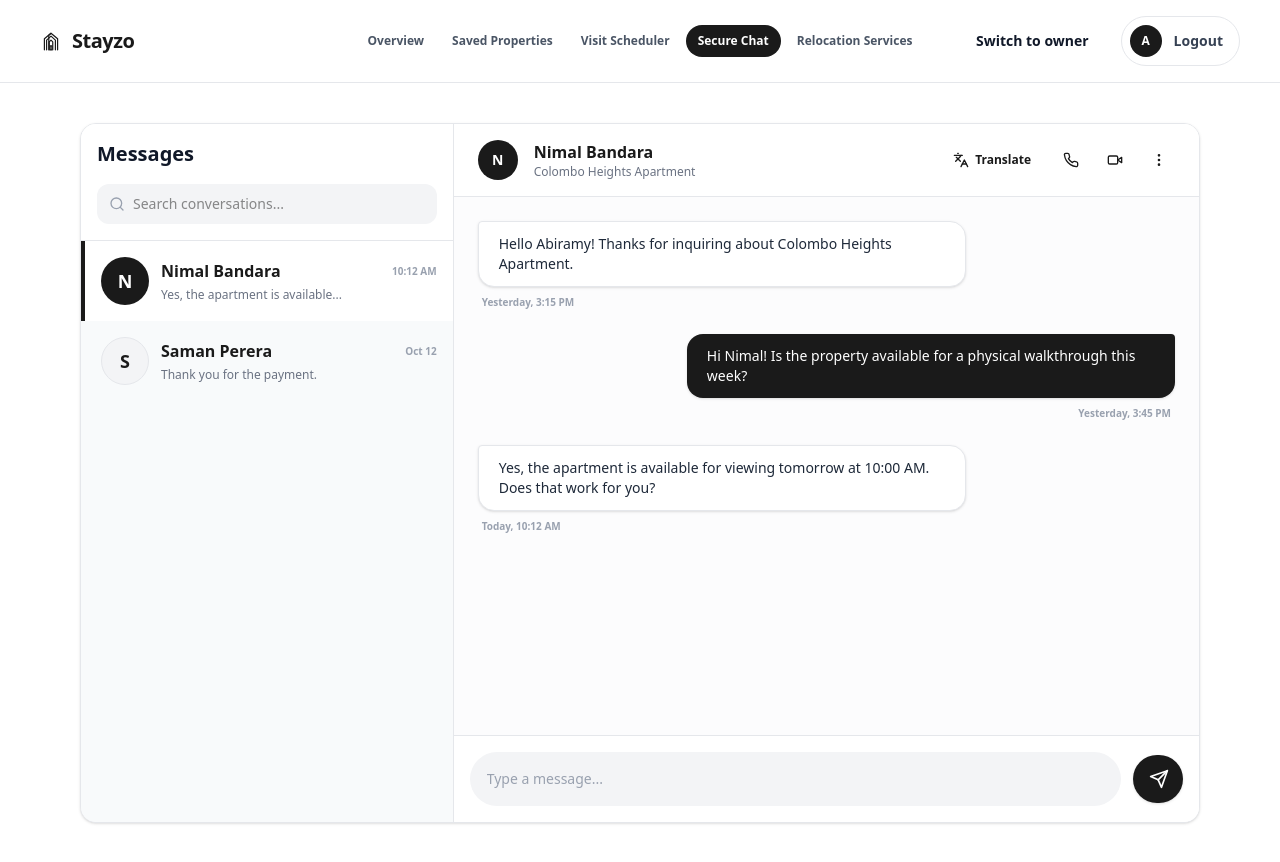
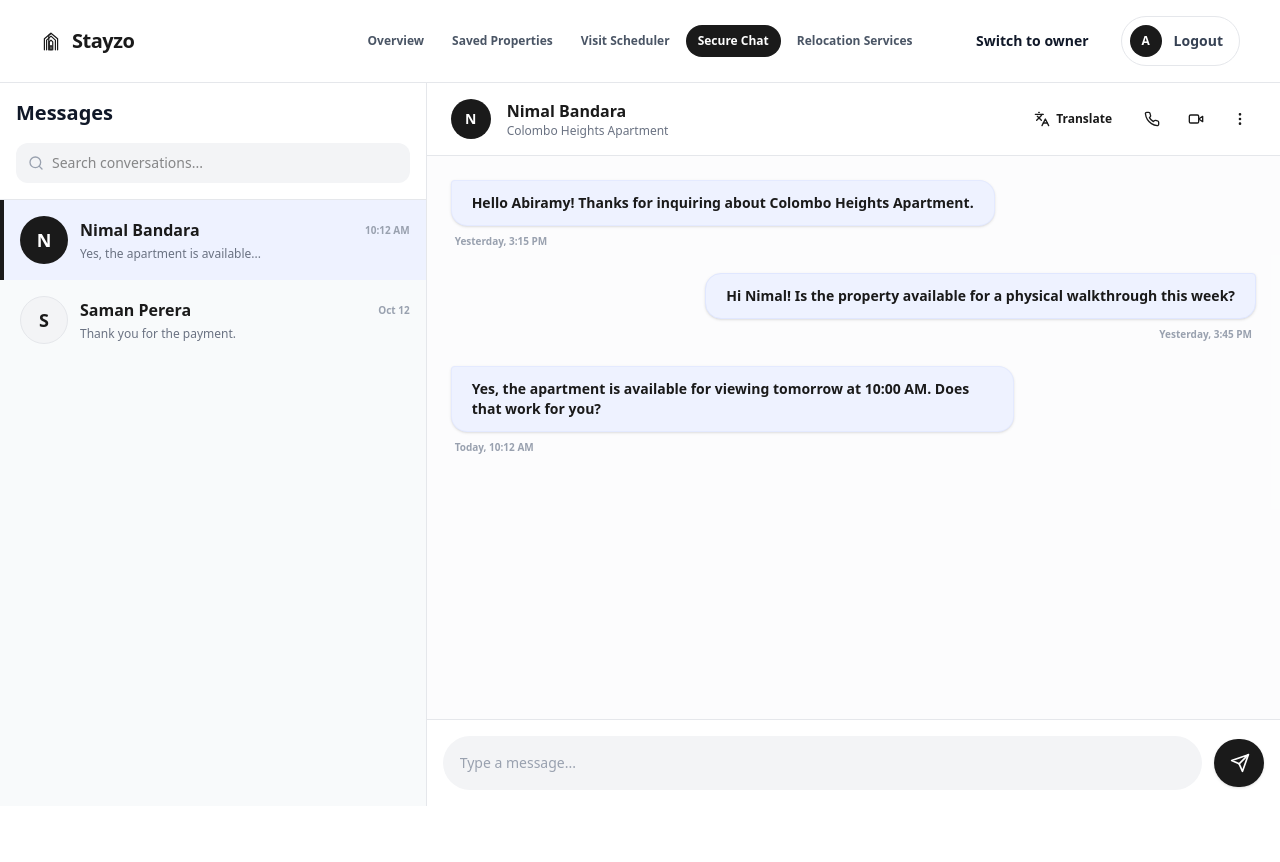
Before and after one commit to AbiNathan11/Stayzo_frontend, a Next.js app: page /dashboard/tenant/chat in a window 1280 px wide. After the commit the page ends 806 px from the top, so only its background shows below. Built offline with nearby package versions, Linux system fonts and the light colour scheme.

Commit message:
frontend

```diff
--- a/src/app/auth/page.tsx
+++ b/src/app/auth/page.tsx
@@ -66,7 +66,7 @@ export default function TenantAuth() {
   };
 
   return (
-    <div className="min-h-screen bg-[#F8FAFB] text-[#1A1A1A] font-sans selection:bg-[#4F46E5] selection:text-white flex flex-col">
+    <div className="min-h-screen bg-[#F8FAFB] text-[#1A1A1A] font-sans selection:bg-[#1A1A1A] selection:text-white flex flex-col">
 
       {/* Simple Header matching the navbar branding */}
       <header className="w-full bg-white border-b border-gray-100 py-4 px-6 sm:px-8 flex justify-between items-center z-50 shrink-0">
@@ -93,7 +93,7 @@ export default function TenantAuth() {
           </svg>
           <span className="text-xl font-bold tracking-tight text-[#1A1A1A]">Stayzo</span>
         </Link>
-        <Link href="/" className="text-xs font-extrabold text-gray-500 hover:text-[#4F46E5] transition uppercase tracking-wider">
+        <Link href="/" className="text-xs font-extrabold text-gray-500 hover:text-[#1A1A1A] transition uppercase tracking-wider">
           Back to Home
         </Link>
       </header>
@@ -124,7 +124,7 @@ export default function TenantAuth() {
                         required
                         value={firstName}
                         onChange={(e) => setFirstName(e.target.value)}
-                        className="w-full bg-[#F5F7F8] border border-transparent rounded-xl px-4 py-3 outline-none focus:bg-white focus:border-[#4F46E5] focus:ring-2 focus:ring-[#4F46E5]/20 transition text-sm text-gray-800 font-semibold"
+                        className="w-full bg-[#F5F7F8] border border-transparent rounded-xl px-4 py-3 outline-none focus:bg-white focus:border-[#1A1A1A] transition text-sm text-gray-800 font-semibold"
                         placeholder="Jane"
                       />
                     </div>
@@ -135,7 +135,7 @@ export default function TenantAuth() {
                         required
                         value={lastName}
                         onChange={(e) => setLastName(e.target.value)}
-                        className="w-full bg-[#F5F7F8] border border-transparent rounded-xl px-4 py-3 outline-none focus:bg-white focus:border-[#4F46E5] focus:ring-2 focus:ring-[#4F46E5]/20 transition text-sm text-gray-800 font-semibold"
+                        className="w-full bg-[#F5F7F8] border border-transparent rounded-xl px-4 py-3 outline-none focus:bg-white focus:border-[#1A1A1A] transition text-sm text-gray-800 font-semibold"
                         placeholder="Doe"
                       />
                     </div>
@@ -151,7 +151,7 @@ export default function TenantAuth() {
                     required
                     value={email}
                     onChange={(e) => setEmail(e.target.value)}
-                    className="w-full bg-[#F5F7F8] border border-transparent rounded-xl px-4 py-3.5 outline-none focus:bg-white focus:border-[#4F46E5] focus:ring-2 focus:ring-[#4F46E5]/20 transition text-sm text-gray-800 font-semibold"
+                    className="w-full bg-[#F5F7F8] border border-transparent rounded-xl px-4 py-3.5 outline-none focus:bg-white focus:border-[#1A1A1A] transition text-sm text-gray-800 font-semibold"
                     placeholder="jane@example.com"
                   />
                 </div>
@@ -175,7 +175,7 @@ export default function TenantAuth() {
                       setLastName('');
                       setError('');
                     }}
-                    className="text-[#4F46E5] hover:underline font-extrabold cursor-pointer"
+                    className="text-[#1A1A1A] hover:underline font-extrabold cursor-pointer"
                   >
                     {mode === 'login' ? 'Sign up' : 'Log in'}
                   </button>
@@ -187,13 +187,13 @@ export default function TenantAuth() {
             <div className="w-full animate-in fade-in slide-in-from-right-8 duration-500">
               <button
                 onClick={() => { setStep('form'); setError(''); setOtp(''); }}
-                className="flex items-center text-gray-400 hover:text-[#4F46E5] transition text-[10px] font-extrabold tracking-wider uppercase mb-8"
+                className="flex items-center text-gray-400 hover:text-[#1A1A1A] transition text-[10px] font-extrabold tracking-wider uppercase mb-8"
               >
                 <ArrowLeft className="w-3.5 h-3.5 mr-2" /> Back
               </button>
 
               <h2 className="text-3xl font-extrabold text-[#1A1A1A] mb-3 tracking-tight">Check your email</h2>
-              <div className="flex items-center space-x-2 text-[#4F46E5] mb-8">
+              <div className="flex items-center space-x-2 text-[#1A1A1A] mb-8">
                 <CheckCircle2 className="w-4 h-4 shrink-0" />
                 <p className="text-xs font-semibold text-gray-400">
                   We've sent a 6-digit code to <span className="font-extrabold text-[#1A1A1A] break-all">{email || 'your email'}</span>
@@ -211,7 +211,7 @@ export default function TenantAuth() {
                     value={otp}
                     onChange={(e) => setOtp(e.target.value)}
                     maxLength={6}
-                    className="w-full bg-[#F5F7F8] border border-transparent rounded-xl px-4 py-3.5 outline-none focus:bg-white focus:border-[#4F46E5] focus:ring-2 focus:ring-[#4F46E5]/20 transition text-2xl tracking-[0.5em] text-center text-[#4F46E5] font-extrabold"
+                    className="w-full bg-[#F5F7F8] border border-transparent rounded-xl px-4 py-3.5 outline-none focus:bg-white focus:border-[#1A1A1A] transition text-2xl tracking-[0.5em] text-center text-[#1A1A1A] font-extrabold"
                     placeholder="••••••"
                   />
                 </div>
@@ -226,7 +226,7 @@ export default function TenantAuth() {
               </form>
 
               <p className="text-center text-xs text-gray-400 font-semibold mt-8">
-                Didn't receive it? <button className="text-[#4F46E5] hover:underline font-extrabold cursor-pointer">Resend code</button>
+                Didn't receive it? <button className="text-[#1A1A1A] hover:underline font-extrabold cursor-pointer">Resend code</button>
               </p>
             </div>
           )}
--- a/src/app/dashboard/tenant/chat/page.tsx
+++ b/src/app/dashboard/tenant/chat/page.tsx
@@ -27,7 +27,7 @@ export default function ChatPage() {
   };
 
   return (
-    <div className="bg-white border border-gray-200 shadow-sm rounded-2xl flex h-[700px] overflow-hidden animate-in fade-in duration-300">
+    <div className="bg-white flex h-[calc(100vh-77px)] w-full overflow-hidden animate-in fade-in duration-300">
 
       {/* Left Sidebar - Contacts List */}
       <div className="w-1/3 min-w-[280px] border-r border-gray-200 flex flex-col bg-[#F8FAFB]">
@@ -45,7 +45,7 @@ export default function ChatPage() {
 
         <div className="flex-1 overflow-y-auto">
           {/* Active Contact */}
-          <div className="flex items-center gap-3 p-4 bg-white border-l-4 border-[#1A1A1A] cursor-pointer">
+          <div className="flex items-center gap-3 p-4 bg-[#EEF2FF] border-l-4 border-[#1A1A1A] cursor-pointer">
             <div className="w-12 h-12 rounded-full bg-[#1A1A1A] text-white flex items-center justify-center font-bold text-lg shrink-0">
               N
             </div>
@@ -118,10 +118,10 @@ export default function ChatPage() {
         <div className="flex-1 overflow-y-auto p-6 space-y-6 bg-gray-50/50">
           {messages.map((message) => (
             <div key={message.id} className={`flex flex-col ${message.sender === 'tenant' ? 'items-end' : 'items-start'}`}>
-              <div className={`max-w-[70%] px-5 py-3 rounded-2xl text-sm font-medium shadow-sm ${
+              <div className={`max-w-[70%] px-5 py-3 rounded-2xl text-sm font-semibold shadow-sm ${
                 message.sender === 'tenant'
-                  ? 'bg-[#1A1A1A] text-white rounded-tr-sm'
-                  : 'bg-white text-gray-800 border border-gray-200 rounded-tl-sm'
+                  ? 'bg-[#EEF2FF] text-[#1A1A1A] border border-indigo-100 rounded-tr-sm'
+                  : 'bg-[#EEF2FF] text-[#1A1A1A] border border-indigo-100/70 rounded-tl-sm'
               }`}>
                 {message.text}
               </div>
--- a/src/app/dashboard/tenant/layout.tsx
+++ b/src/app/dashboard/tenant/layout.tsx
@@ -124,7 +124,11 @@ export default function TenantDashboardLayout({
       </header>
 
       {/* Main Content Area */}
-      <div className="flex-1 max-w-[1200px] w-full mx-auto px-6 sm:px-10 py-10">
+      <div className={`flex-1 w-full mx-auto ${
+        pathname === '/dashboard/tenant/chat'
+          ? 'max-w-none px-0 py-0'
+          : 'max-w-[1200px] px-6 sm:px-10 py-10'
+      }`}>
         <main className="w-full min-w-0">
           {children}
         </main>
```
